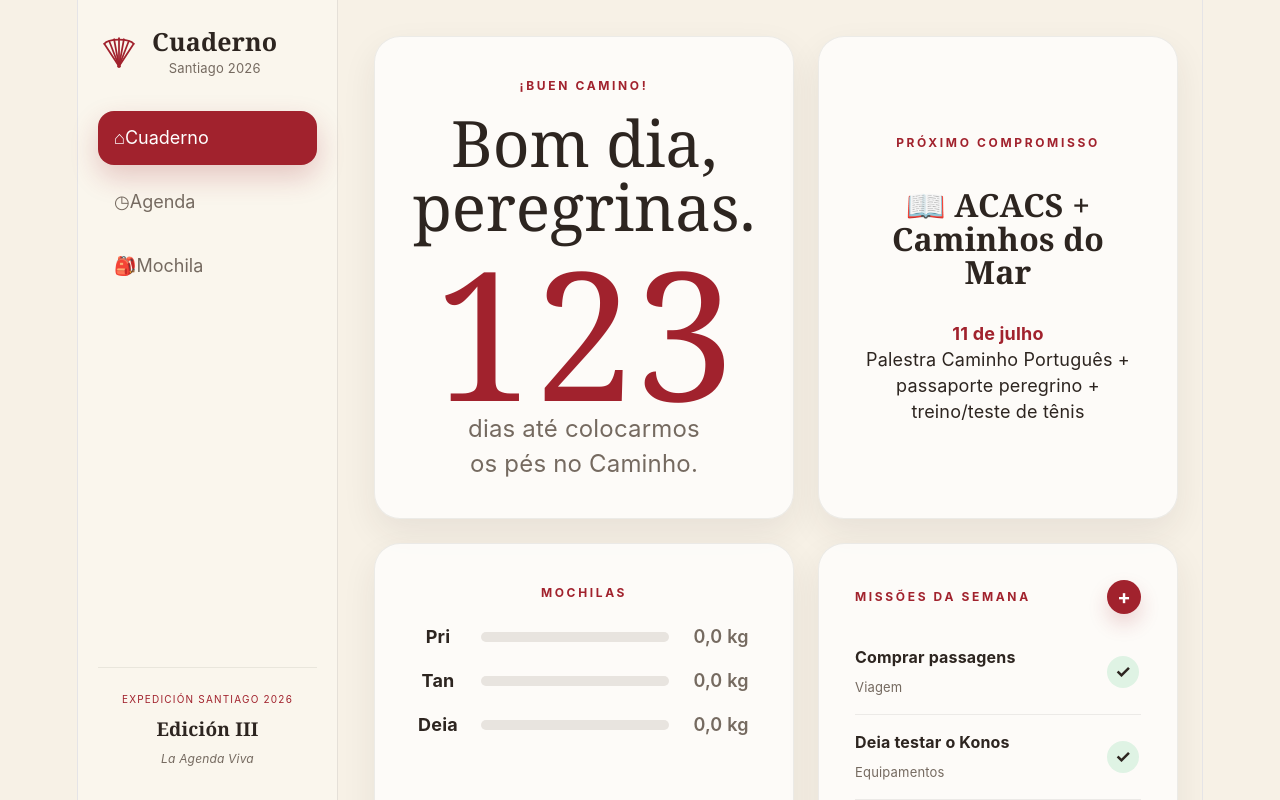
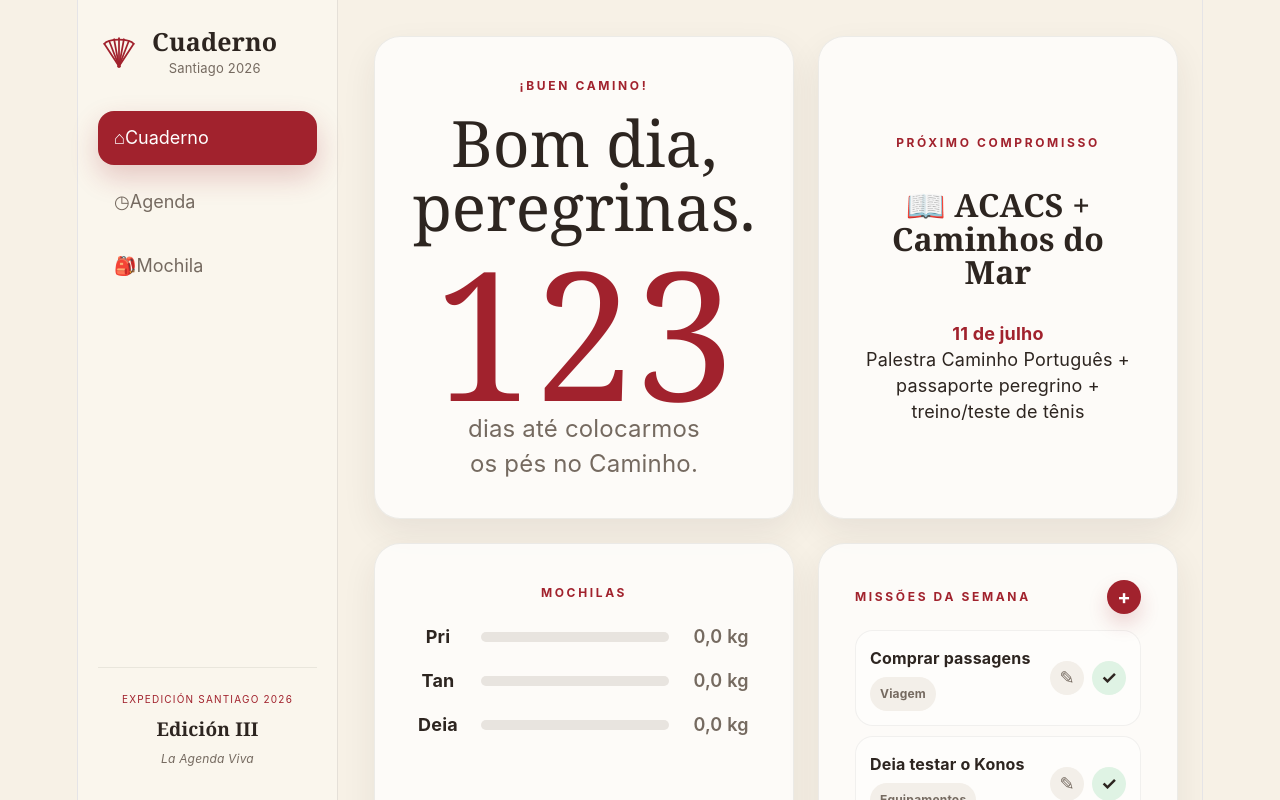
Before and after one commit to pbrittes/cuaderno-del-peregrino, a React (Vite) app: page / in a window 1280 px wide. Shown: the top 800 px of the page. Built offline with nearby package versions, Linux system fonts and the light colour scheme.

Commit message:
feat: conclude stabilization sprint

```diff
--- a/src/App.css
+++ b/src/App.css
@@ -219,6 +219,10 @@ h2 {
 
 /* Missões */
 
+.missions-card {
+  text-align: left;
+}
+
 .missions-header {
   display: flex;
   justify-content: space-between;
@@ -232,6 +236,7 @@ h2 {
 }
 
 .mission-add-button,
+.mission-edit-button,
 .mission-done-button {
   border: none;
   cursor: pointer;
@@ -239,6 +244,7 @@ h2 {
   display: inline-flex;
   align-items: center;
   justify-content: center;
+  transition: .2s ease;
 }
 
 .mission-add-button {
@@ -251,21 +257,28 @@ h2 {
   box-shadow: 0 10px 20px rgba(161,34,45,.18);
 }
 
+.mission-add-button:hover {
+  transform: translateY(-1px);
+  box-shadow: 0 14px 24px rgba(161,34,45,.22);
+}
+
 .mission-row {
   width: 100%;
   border: none;
-  background: transparent;
-  padding: 14px 0;
-  border-bottom: 1px solid rgba(45,37,32,.08);
+  background: rgba(255,255,255,.42);
+  padding: 14px 14px;
+  border: 1px solid rgba(45,37,32,.06);
+  border-radius: 18px;
   display: grid;
-  grid-template-columns: 1fr 34px;
+  grid-template-columns: 1fr auto;
   gap: 12px;
   align-items: center;
   text-align: left;
+  margin-bottom: 10px;
 }
 
 .mission-row:last-child {
-  border-bottom: none;
+  margin-bottom: 0;
 }
 
 .mission-row strong {
@@ -275,40 +288,85 @@ h2 {
 }
 
 .mission-row small {
-  display: block;
-  margin-top: 4px;
+  display: inline-flex;
+  margin-top: 6px;
   color: var(--color-muted);
+  background: #f3efe9;
+  border-radius: 999px;
+  padding: 4px 10px;
   text-transform: capitalize;
-  font-size: 13px;
+  font-size: 12px;
+  font-weight: 700;
+}
+
+.mission-actions {
+  display: flex;
+  gap: 8px;
+  align-items: center;
+}
+
+.mission-edit-button,
+.mission-done-button {
+  width: 34px;
+  height: 34px;
+  font-weight: 700;
+}
+
+.mission-edit-button {
+  background: #f3efe9;
+  color: var(--color-muted);
+}
+
+.mission-edit-button:hover {
+  background: var(--color-santiago-red);
+  color: white;
 }
 
 .mission-done-button {
-  width: 32px;
-  height: 32px;
   background: #dff3e4;
   color: var(--color-ink);
-  font-weight: 700;
+}
+
+.mission-done-button:hover {
+  background: #c7ebd0;
 }
 
 .mission-form {
   margin-top: 18px;
-  padding-top: 18px;
-  border-top: 1px solid rgba(45,37,32,.08);
+  padding: 16px;
+  border: 1px solid rgba(45,37,32,.08);
+  border-radius: 20px;
+  background: rgba(255,255,255,.48);
+  display: grid;
+  gap: 10px;
 }
 
-.mission-form input {
+.mission-form input,
+.mission-form select {
   width: 100%;
   border: 1px solid rgba(45,37,32,.12);
   border-radius: 14px;
   padding: 12px 14px;
-  background: rgba(255,255,255,.82);
+  background: rgba(255,255,255,.88);
   color: var(--color-ink);
+  outline: none;
+}
+
+.mission-form input:focus,
+.mission-form select:focus {
+  border-color: rgba(161,34,45,.42);
+  box-shadow: 0 0 0 3px rgba(161,34,45,.08);
+}
+
+.mission-form select {
+  cursor: pointer;
 }
 
 .mission-form div {
   display: flex;
+  justify-content: flex-end;
   gap: 10px;
-  margin-top: 10px;
+  margin-top: 4px;
 }
 
 .mission-form button {
@@ -316,11 +374,18 @@ h2 {
   border-radius: 999px;
   padding: 10px 16px;
   cursor: pointer;
+  transition: .2s ease;
 }
 
 .mission-form button:first-child {
   background: var(--color-santiago-red);
   color: white;
+  box-shadow: 0 10px 20px rgba(161,34,45,.14);
+}
+
+.mission-form button:first-child:hover {
+  transform: translateY(-1px);
+  box-shadow: 0 14px 24px rgba(161,34,45,.2);
 }
 
 .mission-form button:last-child {
@@ -518,7 +583,9 @@ h2 {
     font-size: 13px;
     font-weight: 700;
   }
-}.agenda-header-top {
+}
+
+.agenda-header-top {
   display: flex;
   justify-content: space-between;
   align-items: flex-start;
@@ -569,7 +636,9 @@ h2 {
   .agenda-header-top {
     align-items: center;
   }
-}.agenda-item {
+}
+
+.agenda-item {
   position: relative;
 }
 
--- a/src/components/AppLayout.tsx
+++ b/src/components/AppLayout.tsx
@@ -48,8 +48,8 @@ export function AppLayout({
           {/* Rodapé para celular */}
           <div className="sidebar-footer-mobile">
             <small>Expedición Santiago 2026</small>
-            <strong>Edición II</strong>
-            <span>Preparando el Equipaje</span>
+            <strong>Edición III</strong>
+            <span>La Agenda Viva</span>
           </div>
         </div>
 
--- a/src/data/missionStore.ts
+++ b/src/data/missionStore.ts
@@ -1,5 +1,9 @@
 import { useEffect, useState } from 'react'
-import { initialMissions, type Mission } from './missions'
+import {
+  initialMissions,
+  type Mission,
+  type MissionCategory,
+} from './missions'
 
 const STORAGE_KEY = 'cuaderno-missions'
 
@@ -22,7 +26,7 @@ export function useMissionStore() {
     localStorage.setItem(STORAGE_KEY, JSON.stringify(missions))
   }, [missions])
 
-  function createMission(title: string) {
+  function createMission(title: string, category: MissionCategory = 'geral') {
     const trimmed = title.trim()
 
     if (!trimmed) return
@@ -31,7 +35,7 @@ export function useMissionStore() {
       id: crypto.randomUUID(),
       title: trimmed,
       description: '',
-      category: 'geral',
+      category,
       priority: 'média',
       status: 'todo',
       source: 'manual',
--- a/src/pages/Home/Home.tsx
+++ b/src/pages/Home/Home.tsx
@@ -2,12 +2,32 @@ import { useMemo, useState } from 'react'
 
 import { useBackpackItems } from '../../data/backpackStore'
 import { useMissionStore } from '../../data/missionStore'
+import type { Mission, MissionCategory } from '../../data/missions'
 
 import { agendaEvents } from '../../data/agenda'
 import {
   getDaysUntilDeparture,
   getNextEvent,
 } from '../../data/expeditionEngine'
+
+const missionCategories: { value: MissionCategory; label: string }[] = [
+  { value: 'viagem', label: 'Viagem' },
+  { value: 'equipamentos', label: 'Equipamentos' },
+  { value: 'hospedagem', label: 'Hospedagem' },
+  { value: 'financeiro', label: 'Financeiro' },
+  { value: 'treinos', label: 'Treinos' },
+  { value: 'documentos', label: 'Documentos' },
+  { value: 'saúde', label: 'Saúde' },
+  { value: 'compras', label: 'Compras' },
+  { value: 'geral', label: 'Geral' },
+]
+
+function getMissionCategoryLabel(category: MissionCategory) {
+  return (
+    missionCategories.find((item) => item.value === category)?.label ??
+    'Geral'
+  )
+}
 
 function formatDate(date: string) {
   return new Date(date + 'T12:00:00').toLocaleDateString('pt-BR', {
@@ -25,10 +45,14 @@ export function Home() {
   const nextEvent = getNextEvent(agendaEvents)
 
   const { items } = useBackpackItems()
-  const { missions, toggleMission, createMission } = useMissionStore()
+  const { missions, toggleMission, createMission, updateMission } =
+    useMissionStore()
 
   const [showMissionForm, setShowMissionForm] = useState(false)
-  const [newMission, setNewMission] = useState('')
+  const [missionTitle, setMissionTitle] = useState('')
+  const [missionCategory, setMissionCategory] =
+    useState<MissionCategory>('geral')
+  const [editingMission, setEditingMission] = useState<Mission | null>(null)
 
   const nextMissions = missions.filter(
     (mission) => mission.status !== 'done',
@@ -50,10 +74,42 @@ export function Home() {
     })
   }, [items])
 
-  function handleCreateMission() {
-    createMission(newMission)
-    setNewMission('')
+  function resetMissionForm() {
+    setMissionTitle('')
+    setMissionCategory('geral')
+    setEditingMission(null)
     setShowMissionForm(false)
+  }
+
+  function handleOpenCreateMission() {
+    setMissionTitle('')
+    setMissionCategory('geral')
+    setEditingMission(null)
+    setShowMissionForm(true)
+  }
+
+  function handleOpenEditMission(mission: Mission) {
+    setMissionTitle(mission.title)
+    setMissionCategory(mission.category)
+    setEditingMission(mission)
+    setShowMissionForm(true)
+  }
+
+  function handleSaveMission() {
+    const trimmedTitle = missionTitle.trim()
+
+    if (!trimmedTitle) return
+
+    if (editingMission) {
+      updateMission(editingMission.id, {
+        title: trimmedTitle,
+        category: missionCategory,
+      })
+    } else {
+      createMission(trimmedTitle, missionCategory)
+    }
+
+    resetMissionForm()
   }
 
   return (
@@ -106,7 +162,7 @@ export function Home() {
 
             <button
               className="mission-add-button"
-              onClick={() => setShowMissionForm(true)}
+              onClick={handleOpenCreateMission}
             >
               +
             </button>
@@ -119,15 +175,28 @@ export function Home() {
               <div className="mission-row" key={mission.id}>
                 <div>
                   <strong>{mission.title}</strong>
-                  <small>{mission.category}</small>
+                  <small>
+                    {getMissionCategoryLabel(mission.category)}
+                  </small>
                 </div>
+
+                <div className="mission-actions">
+                  <button
+                    className="mission-edit-button"
+                    onClick={() => handleOpenEditMission(mission)}
+                    title="Editar missão"
+                  >
+                    ✎
+                  </button>
 
                   <button
                     className="mission-done-button"
                     onClick={() => toggleMission(mission.id)}
+                    title="Concluir missão"
                   >
                     ✓
                   </button>
+                </div>
               </div>
             ))
           )}
@@ -135,17 +204,38 @@ export function Home() {
           {showMissionForm && (
             <div className="mission-form">
               <input
-                value={newMission}
-                onChange={(event) => setNewMission(event.target.value)}
+                value={missionTitle}
+                onChange={(event) =>
+                  setMissionTitle(event.target.value)
+                }
                 placeholder="Nova missão..."
                 autoFocus
               />
 
+              <select
+                value={missionCategory}
+                onChange={(event) =>
+                  setMissionCategory(
+                    event.target.value as MissionCategory,
+                  )
+                }
+              >
+                {missionCategories.map((category) => (
+                  <option
+                    value={category.value}
+                    key={category.value}
+                  >
+                    {category.label}
+                  </option>
+                ))}
+              </select>
+
               <div>
-                <button onClick={handleCreateMission}>Salvar</button>
-                <button onClick={() => setShowMissionForm(false)}>
-                  Cancelar
+                <button onClick={handleSaveMission}>
+                  {editingMission ? 'Salvar alterações' : 'Salvar'}
                 </button>
+
+                <button onClick={resetMissionForm}>Cancelar</button>
               </div>
             </div>
           )}
```
Also changed, not shown: src/pages/Agenda/Agenda.tsx (+44 -9 lines). Lines whose indentation alone changed are shown as unchanged.
